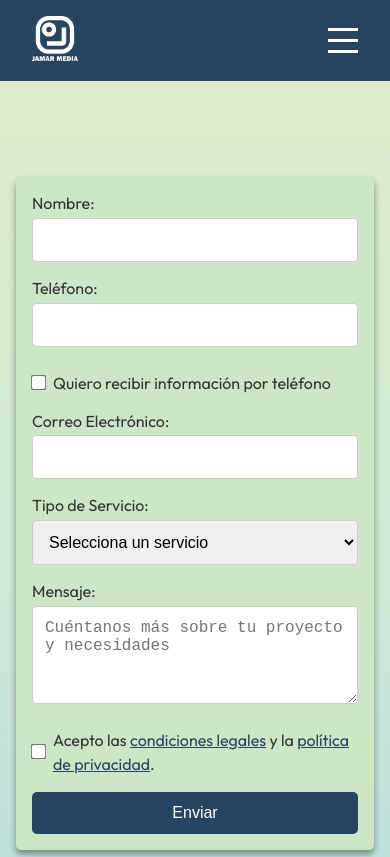
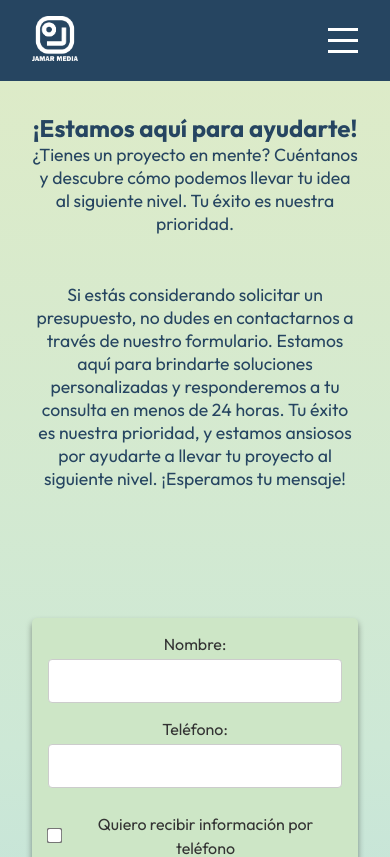
Before and after one commit to ManRio/jamar, a React (Create React App) app: page /contacto in a window 390 px wide. Shown: the top 857 px of the page. Built offline with nearby package versions, Linux system fonts and the light colour scheme.

Commit message:
deployVersion

```diff
--- a/package.json
+++ b/package.json
@@ -7,6 +7,7 @@
     "@testing-library/react": "^13.4.0",
     "@testing-library/user-event": "^13.5.0",
     "bootstrap-icons": "^1.11.3",
+    "emailjs-com": "^3.2.0",
     "react": "^18.3.1",
     "react-dom": "^18.3.1",
     "react-router-dom": "^6.27.0",
--- a/src/App.css
+++ b/src/App.css
@@ -250,12 +250,35 @@ body {
   background-color: #1e3a51;
 }
 
+.contact-section h3 {
+  font-size: 1.5rem; /* Tamaño de fuente para el título */
+  color: #264561; /* Color del texto del título */
+  margin-top: 1rem; /* Espacio superior */
+}
+.contac-section h2 {
+  font-size: 1.5rem; /* Tamaño de fuente para el título */
+  color: #264561; /* Color del texto del título */
+  margin-top: 1rem; /* Espacio superior */
+}
+
+.contact-section p {
+  font-size: 1.1rem; /* Tamaño de fuente para el subtítulo */
+  color: #264561; /* Color del texto del subtítulo */
+  margin-bottom: 1.5rem; /* Espacio inferior */
+}
+
 /* Responsive */
 @media (max-width: 768px) {
   .contact-form {
     width: 100%;
     padding: 1rem;
     font-size: 0.9rem;
+    box-sizing: border-box; /* Asegura que el padding no cause desbordamiento */
+  }
+
+  .contact-page .contact-form {
+    width: 100%; /* Ancho completo en la página de contacto también */
+    padding: 1rem;
   }
 }
 
@@ -371,7 +394,7 @@ body {
   align-items: center;
   height: 100vh;
   color: #264561;
-  background: linear-gradient(to bottom, #f8f8f8, #e0eaf5); /* Fondo suave */
+  background: linear-gradient(to bottom, #ddebc8, #cde8d6, #b0d9e0, #a1d1c9); /* Fondo suave */
   padding: 2rem 4rem;
   gap: 2rem;
 }
@@ -433,15 +456,36 @@ body {
   flex: 0.6;
   background: url("/public/images/imagenfondo2.png") no-repeat center;
   background-size: cover;
-  filter: opacity(0.90);
+  filter: opacity(0.9);
   height: 70vh;
   border-radius: 8px;
 }
+
+@media (max-width: 768px) {
+  .hero-section {
+    flex-direction: column; /* Cambia la disposición a columna */
+    padding: 1rem;
+  }
+
+  .hero-content {
+    text-align: center;
+  }
+
+  .hero-buttons {
+    flex-direction: column;
+    gap: 0.5rem;
+  }
+
+  .hero-image {
+    height: 40vh; /* Ajusta la altura en móviles */
+  }
+}
+
 /* Servicios Section */
 .servicios-section {
   padding: 4rem 2rem;
   text-align: center;
-  background-color: #f9f9f9;
+  background-color: linear-gradient(to bottom, #ddebc8, #cde8d6, #b0d9e0, #a1d1c9);
 }
 
 .servicios-section h1 {
@@ -458,7 +502,7 @@ body {
 }
 
 .servicio-card {
-  background-color: #ffffff;
+  background-color: #f5f9f8;
   padding: 2rem;
   border-radius: 8px;
   color: #264561;
@@ -476,7 +520,7 @@ body {
 /* Proceso Section */
 .proceso-section {
   padding: 4rem 2rem;
-  background-color: #e9f0f6;
+  background-color:linear-gradient(to bottom, #ddebc8, #cde8d6, #b0d9e0, #a1d1c9);
   text-align: center;
 }
 
@@ -491,6 +535,7 @@ body {
   flex-direction: column;
   align-items: center;
   gap: 1.5rem;
+  padding: 0 1rem;
 }
 
 .proceso-step {
@@ -550,6 +595,18 @@ body {
   transform: scale(1.05);
 }
 
+@media (max-width: 768px) {
+  .proceso-step {
+    width: 100%; /* Usa todo el ancho en pantallas pequeñas */
+    margin: 0 auto; /* Centra el contenido */
+  }
+
+  .proceso-step--left,
+  .proceso-step--right {
+    align-self: center; /* Centra los pasos */
+    margin: 0; /* Elimina los márgenes laterales */
+  }
+}
 
 /* Contenedor del Documento */
 .document-container {
@@ -718,3 +775,15 @@ body {
 .action-button:hover {
   transform: scale(1.05);
 }
+
+/* Efecto de desvanecimiento para los elementos */
+.fade-in {
+  opacity: 0; /* Oculto inicialmente */
+  transform: translateY(40px); /* Desplazado hacia abajo */
+  transition: opacity 1s ease-out, transform 1s ease-out; /* Efecto de desvanecimiento y desplazamiento */
+}
+
+.fade-in.visible {
+  opacity: 1; /* Visibles cuando se agrega la clase */
+  transform: translateY(0); /* Sin desplazamiento */
+}
--- a/src/components/AboutUs.css
+++ b/src/components/AboutUs.css
@@ -180,7 +180,7 @@
   box-shadow: 0 2px 4px rgba(0, 0, 0, 0.1); /* Sombra opcional */
   flex: 1; /* Para que las tarjetas ocupen el mismo espacio */
   max-width: calc(50% - 1rem); /* Ajusta el ancho máximo de las tarjetas */
-  transition: 3ms all ;
+  transition: 3ms all;
 }
 
 .workflow-card:hover {
@@ -206,12 +206,15 @@
   .contact-container {
     flex-direction: column; /* Cambia a columna en dispositivos pequeños */
     align-items: center; /* Centrar el contenido */
+    width: 100%; /* Ancho completo para evitar desbordamiento */
+    padding: 0 1rem; /* Espaciado horizontal para evitar que se pegue a los bordes */
+    box-sizing: border-box;
   }
 
   .contact-form-container {
-    flex: 0 0 100%; /* El formulario ocupa el 100% */
-    margin-right: 0 auto;
-    margin-bottom: 1rem; /* Espacio debajo del formulario */
+    flex: 1; /* Ancho completo en móviles */
+    margin: 0 auto 1rem auto; /* Centrado y con margen inferior */
+    width: 100%;
   }
 
   .workflow-container {
@@ -229,3 +232,10 @@
     margin-bottom: 1rem; /* Espacio entre las tarjetas */
   }
 }
+
+@media (max-width: 768px) {
+  .contact-section {
+    max-width: 100%; /* Ancho completo en dispositivos móviles */
+    padding: 0 1rem; /* Margen lateral para evitar que se pegue a los bordes */
+  }
+}
--- a/src/components/ContactForm.jsx
+++ b/src/components/ContactForm.jsx
@@ -1,7 +1,8 @@
 import React, { useState } from "react";
+import emailjs from "emailjs-com";
 import { Link } from "react-router-dom";
 
-export const ContactForm = ({ className = "" }) => {
+const ContactForm = () => {
   const [formData, setFormData] = useState({
     name: "",
     phone: "",
@@ -20,47 +21,29 @@ export const ContactForm = ({ className = "" }) => {
     });
   };
 
-  const handleSubmit = async (e) => {
+  const handleSubmit = (e) => {
     e.preventDefault();
 
-    try {
-      const response = await fetch(
-        "https://jamar-manriodevs-projects.vercel.app/api/contact",
-        {
-          method: "POST",
-          headers: {
-            "Content-Type": "application/json",
-          },
-          body: JSON.stringify(formData),
-        }
-      );
+    // Configura tus parámetros de EmailJS
+    const serviceID = "service_7cqedpa";
+    const templateID = "template_o16f2c6";
+    const publicKey = "zfGww17R8HgjtwoAl";
 
-      if (response.ok) {
-        alert("Formulario enviado correctamente.");
-        setFormData({
-          name: "",
-          phone: "",
-          wantsPhoneInfo: false,
-          email: "",
-          serviceType: "",
-          message: "",
-          acceptedLegalConditions: false,
-        });
-      } else {
-        alert(
-          "Hubo un problema al enviar el formulario. Por favor, inténtalo de nuevo."
-        );
+    // Envía el formulario a través de EmailJS
+    emailjs.send(serviceID, templateID, formData, publicKey).then(
+      (response) => {
+        alert("Formulario enviado correctamente");
+        console.log("SUCCESS!", response.status, response.text);
+      },
+      (error) => {
+        alert("Error al enviar el formulario. Inténtalo de nuevo.");
+        console.error("FAILED...", error);
       }
-    } catch (error) {
-      console.error("Error al enviar el formulario:", error);
-      alert(
-        "Hubo un error de red al enviar el formulario. Por favor, inténtalo más tarde."
-      );
-    }
+    );
   };
 
   return (
-    <form className={`contact-form ${className}`} onSubmit={handleSubmit}>
+    <form className="contact-form" onSubmit={handleSubmit}>
       <label>
         Nombre:
         <input
@@ -71,7 +54,6 @@ export const ContactForm = ({ className = "" }) => {
           required
         />
       </label>
-
       <label>
         Teléfono:
         <input
@@ -81,8 +63,6 @@ export const ContactForm = ({ className = "" }) => {
           onChange={handleChange}
         />
       </label>
-
-      {/* Checkbox para recibir información telefónica */}
       <label className="contact-form__checkbox-label">
         <input
           type="checkbox"
@@ -92,7 +72,6 @@ export const ContactForm = ({ className = "" }) => {
         />
         <span>Quiero recibir información por teléfono</span>
       </label>
-
       <label>
         Correo Electrónico:
         <input
@@ -103,7 +82,6 @@ export const ContactForm = ({ className = "" }) => {
           required
         />
       </label>
-
       <label>
         Tipo de Servicio:
         <select
@@ -122,7 +100,6 @@ export const ContactForm = ({ className = "" }) => {
           </option>
         </select>
       </label>
-
       <label>
         Mensaje:
         <textarea
@@ -133,8 +110,6 @@ export const ContactForm = ({ className = "" }) => {
           placeholder="Cuéntanos más sobre tu proyecto y necesidades"
         />
       </label>
-
-      {/* Checkbox para aceptar condiciones legales */}
       <label className="contact-form__checkbox-label">
         <input
           type="checkbox"
@@ -155,7 +130,6 @@ export const ContactForm = ({ className = "" }) => {
           .
         </span>
       </label>
-
       <button type="submit">Enviar</button>
     </form>
   );
--- a/src/components/Contacto.jsx
+++ b/src/components/Contacto.jsx
@@ -4,7 +4,20 @@ import ContactForm from './ContactForm';
 export const Contact = () => {
   return (
     <section className="contact-page">
+            <div className="contact-section">
+        {/*<h2>Presupuesto</h2>*/}
+        <h3>¡Estamos aquí para ayudarte!</h3> {/* Título adicional */}
+        <p>¿Tienes un proyecto en mente? Cuéntanos y descubre cómo podemos llevar tu idea al siguiente nivel. Tu éxito es nuestra prioridad.</p> {/* Subtítulo adicional */}
+        <p>
+          Si estás considerando solicitar un presupuesto, no dudes en contactarnos
+          a través de nuestro formulario. Estamos aquí para brindarte soluciones
+          personalizadas y responderemos a tu consulta en menos de 24 horas. Tu
+          éxito es nuestra prioridad, y estamos ansiosos por ayudarte a llevar tu
+          proyecto al siguiente nivel. ¡Esperamos tu mensaje!
+        </p>
+        <div className="contact-container"></div>
       <ContactForm className="contact-page__form" />
+    </div>
     </section>
   );
 };
--- a/src/components/PoliticaPrivacidad.jsx
+++ b/src/components/PoliticaPrivacidad.jsx
@@ -36,7 +36,7 @@ const PoliticaPrivacidad = () => (
         Tiene derecho a acceder a sus datos personales, solicitar su
         rectificación, cancelación o limitación de uso, y a oponerse a su
         tratamiento. Puede ejercer estos derechos poniéndose en contacto con
-        nosotros a través de [email de contacto].
+        nosotros a través de info@jamarmedia.es .
       </p>
       <h2>Modificaciones a esta Política</h2>
       <p>
--- a/src/components/layout/Footer.jsx
+++ b/src/components/layout/Footer.jsx
@@ -8,8 +8,8 @@ export const Footer = () => {
         {/* Column Contact Info */}
         <div className="footer__column footer__contact-info">
           <h3>Información de Contacto</h3>
-          <a href="mailto:manureina87@gmail.com" className="footer__email">
-            <i className="bi bi-envelope-at"></i> &nbsp;manureina87@gmail.com
+          <a href="mailto:info@jamarmedia.es" className="footer__email">
+            <i className="bi bi-envelope-at"></i> &nbsp;info@jamarmedia.es
           </a>
           <p className="footer__phone">
             {" "}
@@ -22,10 +22,10 @@ export const Footer = () => {
             >
               <i className="bi bi-whatsapp"></i>
             </a>
-            <a href="https://www.facebook.com" className="footer__social-link">
+            <a href="https://www.facebook.com/jamarmedia2024" className="footer__social-link">
               <i className="bi bi-facebook"></i>
             </a>
-            <a href="https://www.instagram.com" className="footer__social-link">
+            <a href="https://www.instagram.com/jamarmedia2024" className="footer__social-link">
               <i className="bi bi-instagram"></i>
             </a>
           </div>
```
Also changed, not shown: src/components/Inicio.jsx (+49 -12 lines), 1 other file (tests, documents, lock files or other folders).
